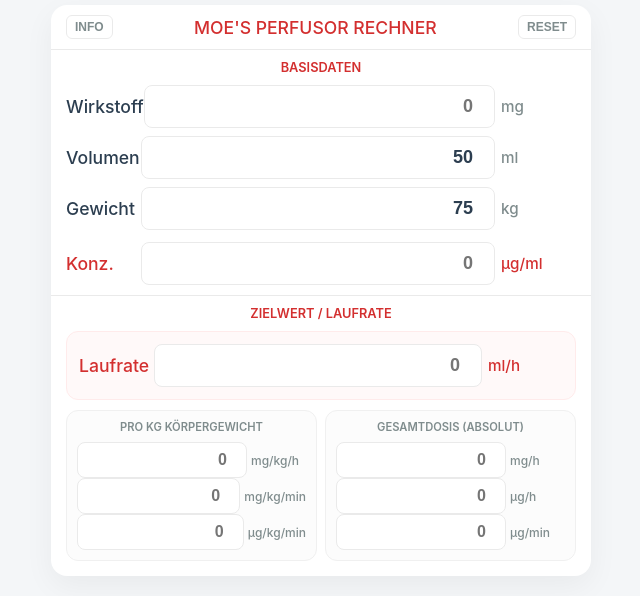
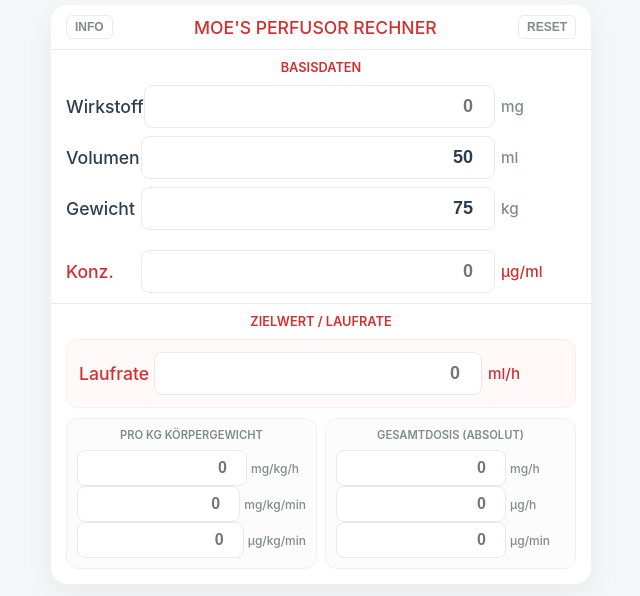
Before and after one commit to Moe1701/perfusor-rechner, a React (Vite) app: page / in a window 1280 px wide. Shown: the top 596 px of the page, without its empty margins (319-959 px from the left). Built offline with nearby package versions, Linux system fonts and the light colour scheme.

Commit message:
fix(layout): apply 50/50 flex distribution to sections and add dynamic screen resolution to dev crosshair

```diff
--- a/src/App.jsx
+++ b/src/App.jsx
@@ -1,4 +1,4 @@
-import { useState, useRef } from 'react';
+import { useState, useRef, useEffect } from 'react';
 import { usePerfusor } from './hooks/usePerfusor';
 import { BaseDataSection } from './components/calculator/BaseDataSection';
 import { RatesSection } from './components/calculator/RatesSection';
@@ -9,8 +9,16 @@ export default function App() {
 
     // Developer Features State & Refs
     const [showCrosshair, setShowCrosshair] = useState(false);
+    const [screenSize, setScreenSize] = useState({ w: window.innerWidth, h: window.innerHeight });
     const clickCount = useRef(0);
     const clickTimer = useRef(null);
+
+    // Fenstergröße für die Fadenkreuz-Skala überwachen
+    useEffect(() => {
+        const handleResize = () => setScreenSize({ w: window.innerWidth, h: window.innerHeight });
+        window.addEventListener('resize', handleResize);
+        return () => window.removeEventListener('resize', handleResize);
+    }, []);
 
     const performHardReset = async () => {
         alert("Hard Reset eingeleitet: Alle Caches und lokalen Daten werden gelöscht...");
@@ -74,7 +82,7 @@ export default function App() {
                 <div className="crosshair-wrapper">
                     <div className="crosshair-x"></div>
                     <div className="crosshair-y"></div>
-                    <div className="crosshair-center">0/0</div>
+                    <div className="crosshair-center">{screenSize.w} x {screenSize.h} px</div>
                 </div>
             )}
 
--- a/src/styles/globals.css
+++ b/src/styles/globals.css
@@ -41,13 +41,16 @@ body {
 .header h1 { margin: 0; font-size: 1.1rem; font-weight: 500; color: var(--primary-red); text-transform: uppercase; text-align: center; flex: 1; }
 .header-btn { background: none; border: 1px solid var(--border-light); color: var(--text-muted); padding: 4px 8px; border-radius: 6px; font-size: 0.75rem; font-weight: 600; text-transform: uppercase; cursor: pointer; }
 
-.section { padding: 10px 15px; border-bottom: 1px solid var(--border-light); }
+.section {
+    padding: 10px 15px;
+    border-bottom: 1px solid var(--border-light);
+    display: flex;
+    flex-direction: column;
+    flex: 1; /* Zwingt BEIDE Sektionen (Basisdaten & Raten) zu exakt 50% des verbleibenden Platzes */
+}
 
 .section:last-child {
     border-bottom: none;
-    display: flex;
-    flex-direction: column;
-    flex-grow: 1; /* WICHTIG: Die untere Sektion nimmt den gesamten restlichen Platz ein */
     padding-bottom: 15px;
 }
 
```
